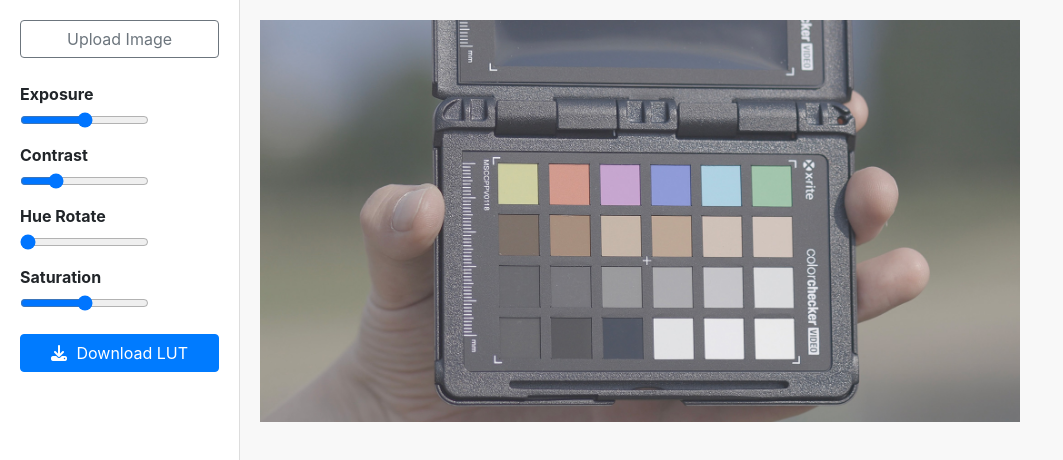
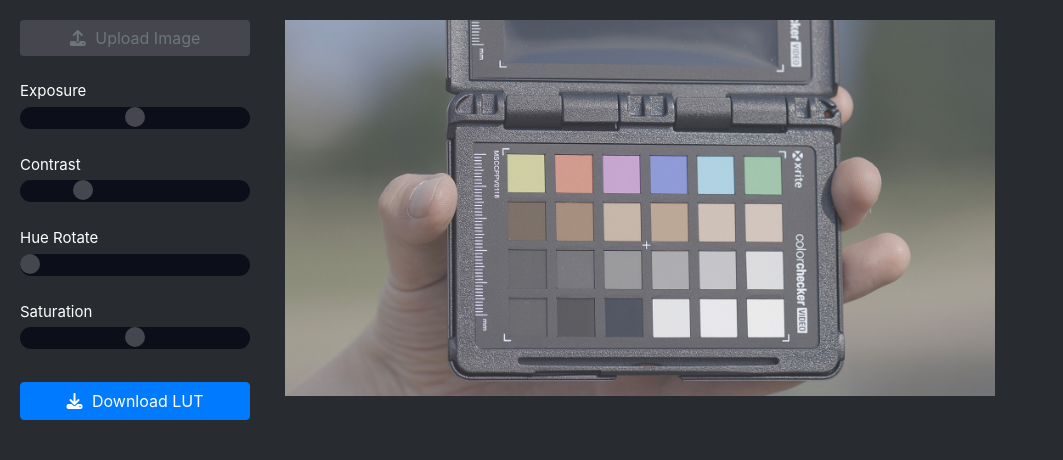
Before and after one commit to dashpilot/lut-maker, a plain HTML site: page index.html in a window 1280 px wide. Shown: the top 460 px of the page, without its empty margins (0-1063 px from the left). Drawn offline with nearby package versions, Linux system fonts and the light colour scheme.

Commit message:
Dark theme

```diff
--- a/assets/style.css
+++ b/assets/style.css
@@ -4,7 +4,7 @@ body {
 }
 
 body {
-  background-color: #F8F8F8;
+  background-color: #282C31;
 }
 
 .pad {
@@ -13,37 +13,46 @@ body {
 
 label {
   display: block;
-  font-weight: bold;
   margin-bottom: 0.25rem;
+  font-size: 15px !important;
 }
 
 #hald {
   border: 1px solid red;
 }
 
+.preview {
+  width: calc(100% - 530px);
+  margin: 0 auto;
+}
+
 .controls,
 .debug {
   position: fixed;
   top: 0;
-  width: 240px;
+  width: 270px;
   padding: 20px;
   background-color: white;
   height: 100%;
+  background-color: #282C31;
 }
 
 .controls {
   left: 0;
-  border-right: 1px solid #DDD;
+}
+.control{
+
+    border-radius: 4px;
+    color: white;
+
+      margin-bottom: 25px;
 }
 
 .debug {
   display: none;
 }
 
-.preview {
-  width: calc(100% - 480px);
-  margin: 0 auto;
-}
+
 
 #preview-img,
 #debug-canvas {
@@ -54,6 +63,50 @@ label {
   padding-right: 5px;
 }
 
-input[type="range"] {
-  margin-bottom: 15px;
+.btn-outline-secondary{
+  background: #46474E;
+  border: none;
 }
+
+input[type=range] {
+  -webkit-appearance: none; /* Hides the slider so that custom slider can be made */
+  width: 100%; /* Specific width is required for Firefox. */
+  background: transparent; /* Otherwise white in Chrome */
+}
+
+input[type=range]::-webkit-slider-thumb {
+  -webkit-appearance: none;
+}
+
+input[type=range]:focus {
+  outline: none; /* Removes the blue border. You should probably do some kind of focus styling for accessibility reasons though. */
+}
+
+/* thumb */
+input[type=range]::-moz-range-thumb {
+    -webkit-appearance: none;
+  border: 0;
+  height: 20px;
+  width: 20px;
+  border-radius: 50%;
+  background: #46474E;
+  cursor: pointer;
+  display: block;
+}
+
+input[type=range]::-webkit-slider-thumb {
+  -webkit-appearance: none;
+border: 0;
+height: 20px;
+width: 20px;
+border-radius: 50%;
+background: #46474E;
+cursor: pointer;
+display: block;
+}
+
+.slider{
+    border-radius: 20px;
+    height: 22px;
+    background-color: #0C0E19;
+}
--- a/index.html
+++ b/index.html
@@ -30,19 +30,36 @@
   <div class="controls">
 
     <input type="file" id="fileInput" class="fileInput" accept="image/*" style="display: none;" />
-    <button class="btn btn-outline-secondary mb-4 w-100" onclick="choose()">Upload Image</button>
+    <button class="btn btn-outline-secondary mb-4 w-100" onclick="choose()"><i class="fas fa-upload"></i> Upload Image</button>
 
+
+    <div class="control">
       <label for="input-brightness">Exposure</label>
+      <div class="slider">
         <input type="range" min="0" max="200" step="1" value="100" id="input-brightness">
+      </div>
+    </div>
 
+    <div class="control">
       <label for="input-contrast">Contrast</label>
+      <div class="slider">
         <input type="range" min="50" max="250" step="1" value="100" id="input-contrast">
+      </div>
+    </div>
 
+    <div class="control">
       <label for="input-hue">Hue Rotate</label>
+      <div class="slider">
         <input type="range" min="0" max="360" step="1" value="0" id="input-hue">
+      </div>
+    </div>
 
+    <div class="control">
       <label for="input-saturation">Saturation</label>
+      <div class="slider">
         <input type="range" min="0" max="200" step="1" value="100" id="input-saturation">
+      </div>
+    </div>
 
     <button class="btn btn-primary w-100 mt-2" onclick="generateCube()">
       <i class="fas fa-download"></i> Download LUT
--- a/script.js
+++ b/script.js
@@ -100,6 +100,9 @@ document.getElementById('fileInput').addEventListener('change', function(e) {
     var base64Image = canvas.toDataURL('image/jpeg')
     // console.log(base64Image);
     document.querySelector('#preview-img').src = base64Image;
+    setTimeout(function() {
+      filter();
+    }, 50);
 
   }
   img.src = URL.createObjectURL(e.target.files[0]);
```
Lines whose indentation alone changed are shown as unchanged.
